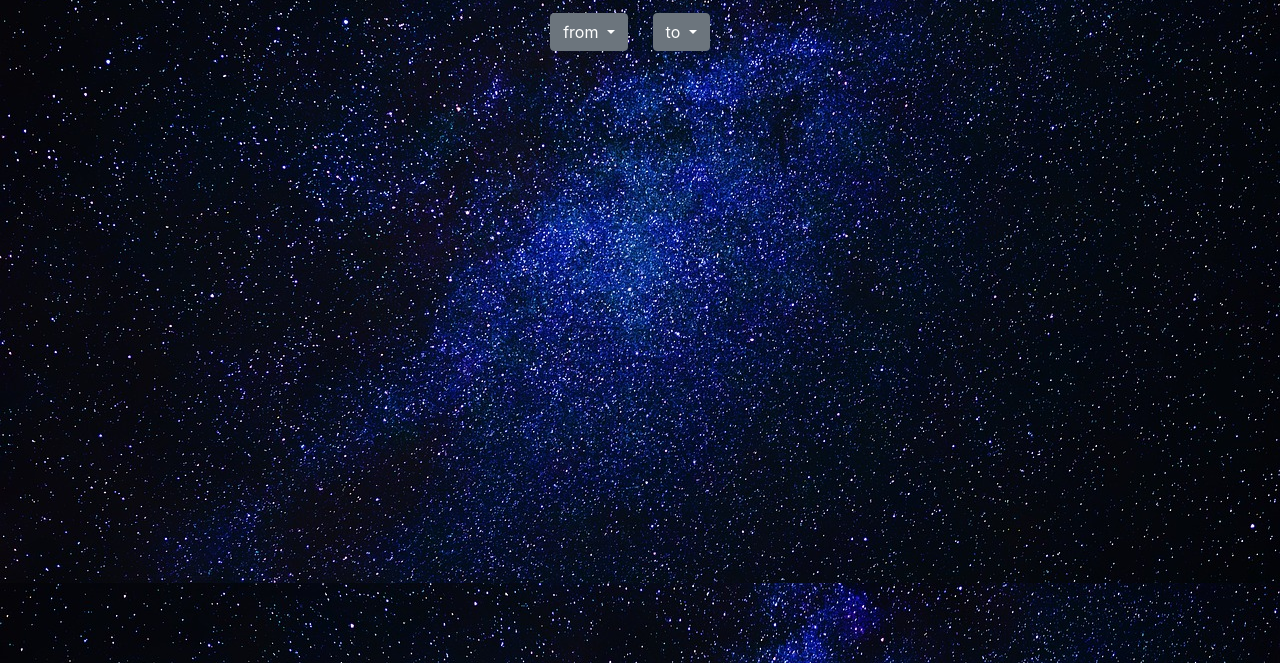
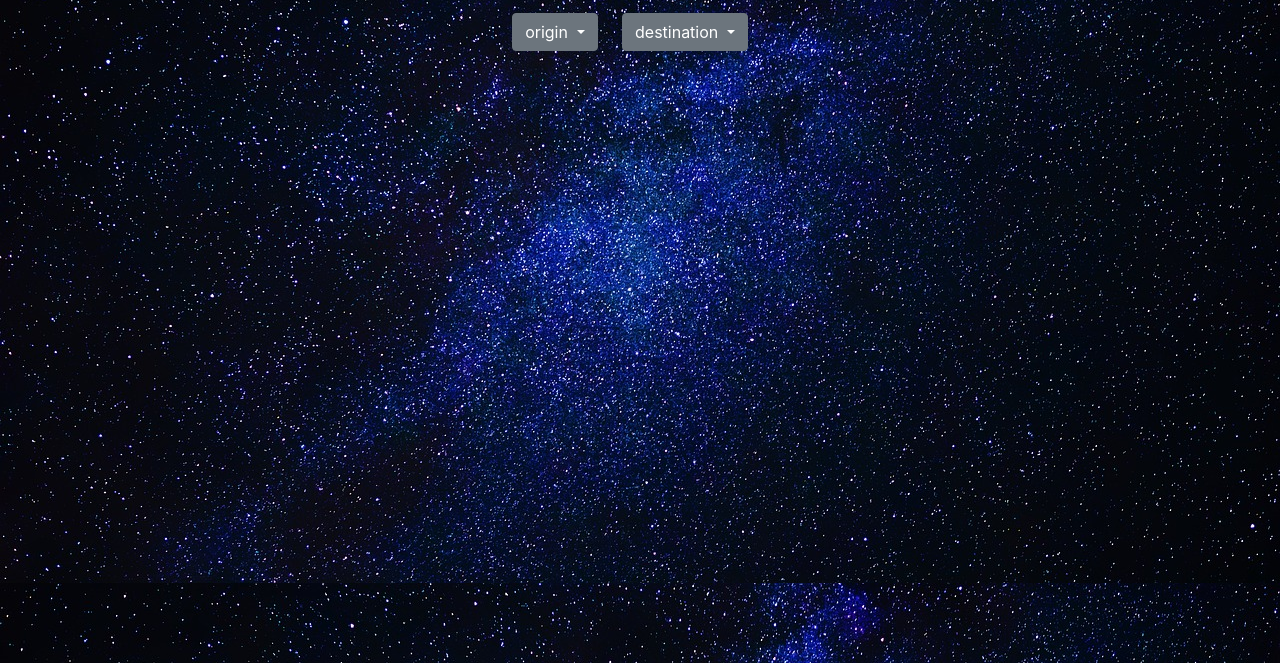
Before and after one commit to nadiachoudhury/PieceofSpace, a plain HTML site: page index.html in a window 1280 px wide. Shown: the part 137-800 px from the top of the page. Drawn offline with nearby package versions, Linux system fonts and the light colour scheme.

Commit message:
Update index.html

```diff
--- a/index.html
+++ b/index.html
@@ -20,7 +20,7 @@
 	  <div id = "itembuttons">
 		<div class="btn-group" id="piece1">
 		  <button type="button" class="btn btn-secondary dropdown-toggle" data-toggle="dropdown" aria-haspopup="true" aria-expanded="false">
-		    from
+		    origin
 		  </button>
 		    <div class="dropdown-menu dropdown-menu-right">
 		    <button class="dropdown-item" type="button">Sun</button>
@@ -40,7 +40,7 @@
 
 		<div class="btn-group" id="piece2">
 		  <button type="button" class="btn btn-secondary dropdown-toggle" data-toggle="dropdown" aria-haspopup="true" aria-expanded="false">
-		    to
+		    destination
 		  </button>
 		    <div class="dropdown-menu dropdown-menu-right">
 		    <button class="dropdown-item" type="button" id="sun2">Sun</button>
```
